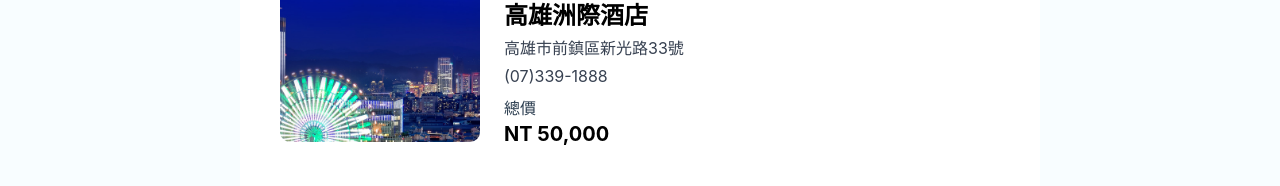
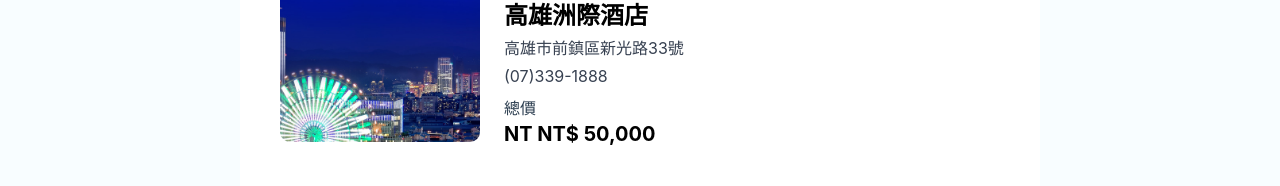
Before and after one commit to WanTrip-2026/WanTrip, a Vue app: page /ordercompleted in a window 1280 px wide. Shown: the part 300-486 px from the top of the page. Built offline with nearby package versions, Linux system fonts and the light colour scheme.

Commit message:
fix/調整頁面與公式轉換

```diff
--- a/src/views/OrderCompleted.vue
+++ b/src/views/OrderCompleted.vue
@@ -1,4 +1,6 @@
 <script setup>
+import { computed } from 'vue'
+
 const order = {
   id: '202512310936001',
   name: '高雄洲際酒店',
@@ -7,12 +9,14 @@
   telephone: '(07)339-1888',
   address: '高雄市前鎮區新光路33號',
 }
+const formattedAmount = computed(() => `NT$ ${order.amount.toLocaleString()}`)
 </script>
+
 <template>
   <main class="w-full bg-page pt-24">
     <section class="max-w-[1200px] mx-auto pb-10">
       <div
-        class="w-[600px] mx-auto lg:w-[800px] p-5 lg:p-10 bg-white flex flex-col gap-5 lg:gap-10 items-center rounded-[20px]"
+        class="mx-auto w-[600px] lg:w-[800px] p-5 lg:p-10 bg-white rounded-[20px] flex flex-col items-center gap-5 lg:gap-10"
       >
         <h3 class="text-[40px] font-bold text-black">訂購完成✅</h3>
         <div class="flex flex-col gap-2 items-center lg:flex-row lg:gap-6 lg:justify-start w-full">
@@ -43,7 +47,7 @@
             </div>
             <div class="flex flex-col items-center lg:items-stretch">
               <p>總價</p>
-              <p class="text-black font-bold text-xl">NT {{ order.amount.toLocaleString() }}</p>
+              <p class="text-black font-bold text-xl">NT {{ formattedAmount }}</p>
             </div>
           </div>
         </div>
```
